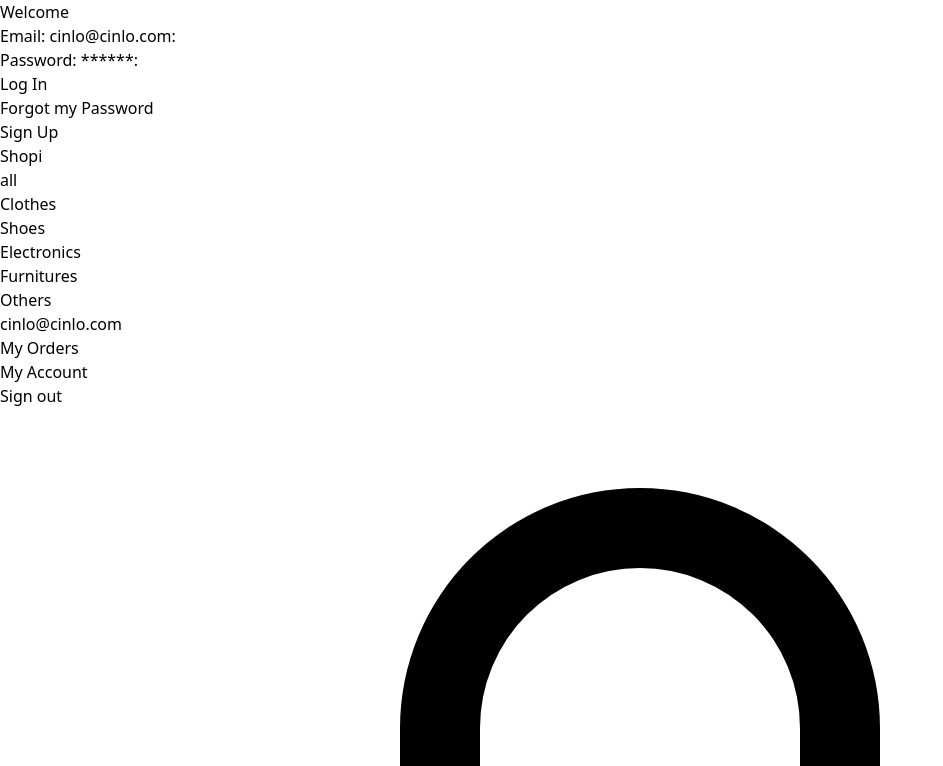
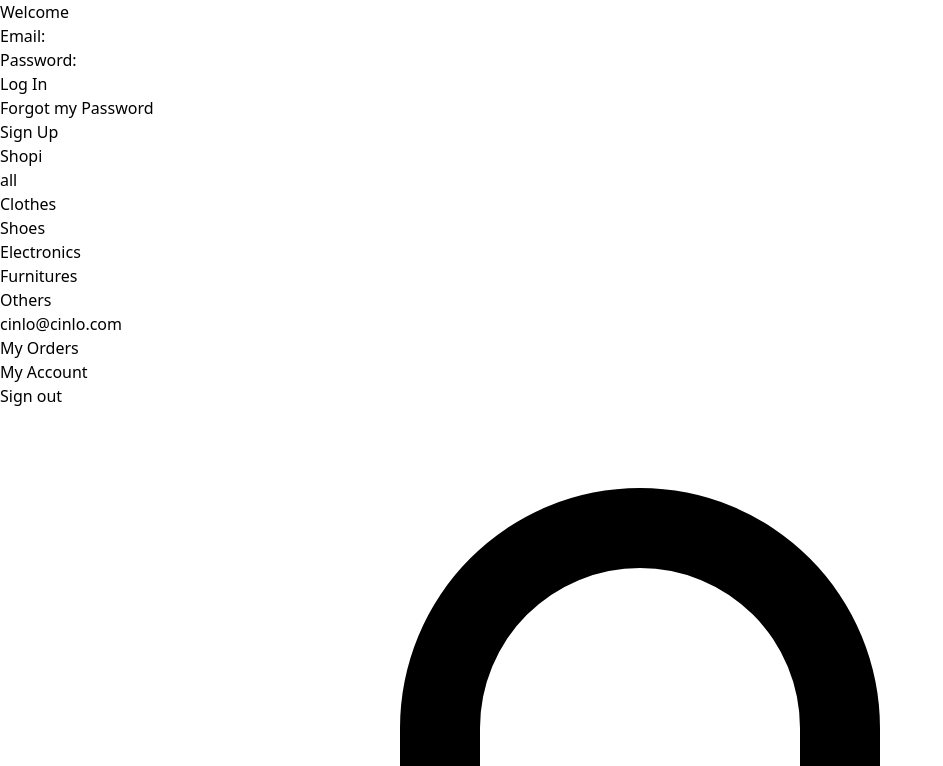
Before and after one commit to CinLo82/react-course, a React (Vite) app: page /sign-in in a window 1280 px wide. Shown: the top 766 px of the page, without its empty margins (0-943 px from the left). Built offline with nearby package versions, Linux system fonts and the light colour scheme; no server answers.

Commit message:
se agregar estado local para mostrar la vista de crear cuenta o de hacer log in

```diff
--- a/src/Pages/SignIn/index.jsx
+++ b/src/Pages/SignIn/index.jsx
@@ -1,33 +1,70 @@
+import { useContext, useState } from 'react'
 import { Link } from 'react-router-dom'
 import Layout from '../../components/Layout'
+import { ShoppingCartContext } from '../../Context'
+
 
 function SignIn() {
-	return (
-		<Layout>
-			<h1 className='font-medium text-xl text-center mb-6 mt-3 w-80 '>Welcome</h1>
+
+	const context= useContext(ShoppingCartContext)
+
+	const [view, setView] = useState('user-info')
+
+	//Account
+	const account = localStorage.getItem('account')
+	const parsedAccount = JSON.parse(account)
+
+	//has an account
+	const noAccountInLocalStorage = parsedAccount ? Object.keys(parsedAccount).length === 0 : true
+	const noAccountInLocalState = context.account ? Object.keys(context.account).length === 0 : true
+	const hasUserAnAccount = !noAccountInLocalStorage || !noAccountInLocalState
+
+	const renderLogIn = () => {
+		return (
 			<div className='flex flex-col w-80 bg-orange-200 p-4 rounded-lg'>
 				<p>
-					<span>Email: </span>
-					<span>cinlo@cinlo.com:</span>
+					<span className='font-light text-sm'>Email: </span>
+					<span>{parsedAccount?.email}</span>
 				</p>
 				<p>
-					<span>Password: </span>
-					<span>******: </span>
+					<span className='font-light text-sm'>Password: </span>
+					<span>{parsedAccount?.password}</span>
 				</p>
 				<Link
 					to='/'
 				>
-					<button className='bg-orange-500 disabled:bg-orange-500/40 text-white w-full rounded-lg p-3 mt-4 mb-2'>
+					<button
+						className='bg-orange-500 disabled:bg-orange-500/40 text-white w-full rounded-lg p-3 mt-4 mb-2'
+						disabled={!hasUserAnAccount}>
 						Log In
 					</button>
 				</Link>
 				<div className='text-center'>
 					<a className='font-ligth text-sm underline underline-offset-4' href='/'>Forgot my Password</a>
 				</div>
-				<button className='border border-orange-500 disabled:text-orange-500/40 disabled:border-orange-500/40 rounded-lg mt-6 py-3 w-full'>
+				<button
+					className='border border-orange-500 disabled:text-orange-500/40 disabled:border-orange-500/40 rounded-lg mt-6 py-3 w-full'
+					onClick={()=>setView('create-user-info')}
+					disabled={hasUserAnAccount}
+				>
 					Sign Up
 				</button>
 			</div>
+		)
+	}
+
+	const renderCreateUserInfo = () => {
+
+	}
+
+	const renderView = () => view === 'create-user-info' ? renderCreateUserInfo() : renderLogIn()
+
+
+
+	return (
+		<Layout>
+			<h1 className='font-medium text-xl text-center mb-6 mt-3 w-80 '>Welcome</h1>
+			{renderView()}
 
 		</Layout>
 	)
```
